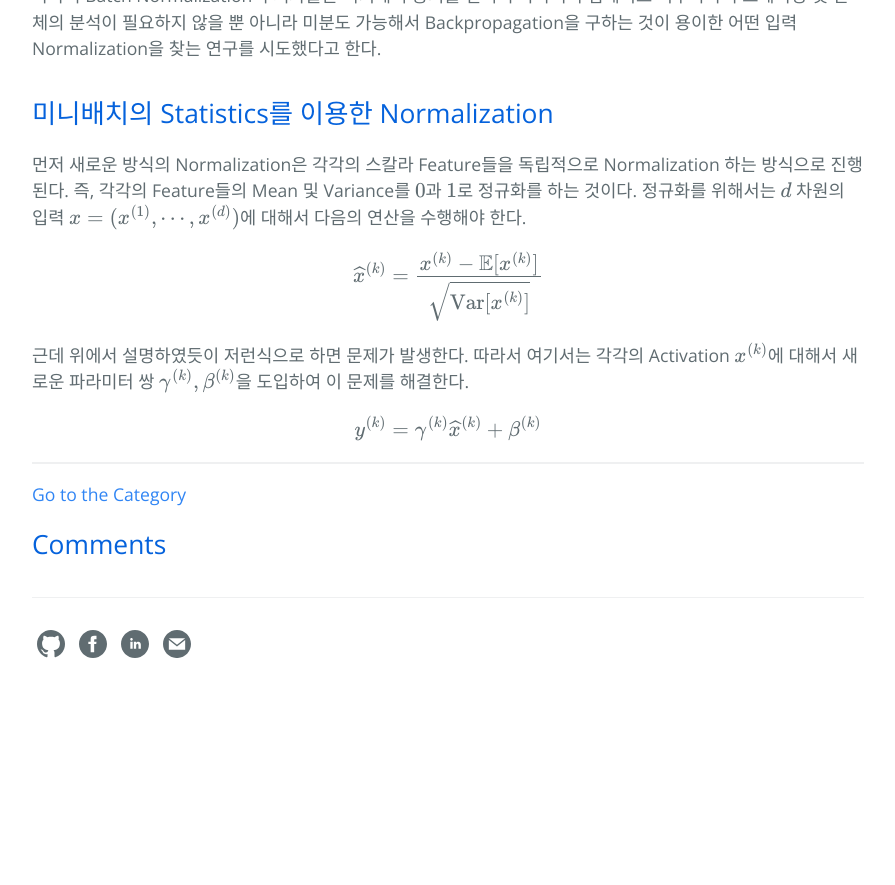
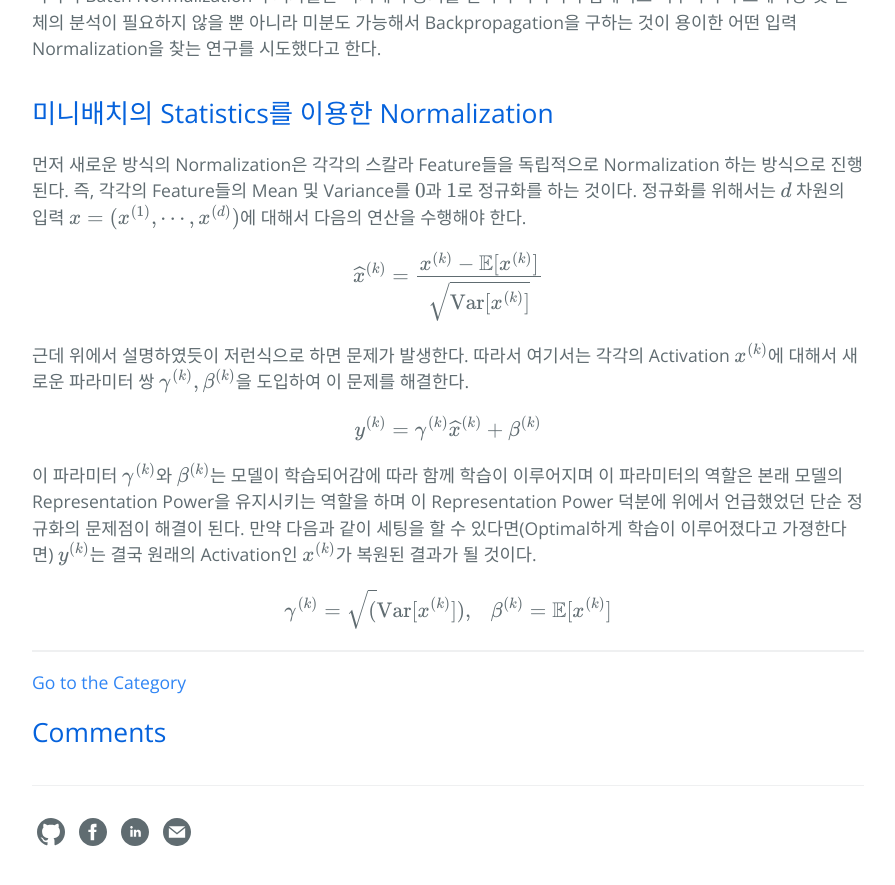
Before and after one commit to hcnoh/hcnoh.github.io, a Jekyll site: the page built from _posts/2018-11-27-batch-normalization.md, in a window 1280 px wide and 900 px high, scrolled down 4370 px. Shown: the top 885 px of the window, without its empty margins (192-1087 px from the left). Built offline with Jekyll 4.4.1, drawn with Linux system fonts in a browser that asks for light colours; formulas are drawn with MathJax 3; comment, search, counter and statistics services are not loaded; before the commit the page ends 5082 px from its top, so only the background shows below that.

Commit message:
Update 2018-11-27-batch-normalization.md

```diff
--- a/_posts/2018-11-27-batch-normalization.md
+++ b/_posts/2018-11-27-batch-normalization.md
@@ -133,3 +133,7 @@ $$\widehat{x}^{(k)} = \frac{x^{(k)} - \mathbb{E}[x^{(k)}]}{\sqrt{\text{Var}[x^{(
 근데 위에서 설명하였듯이 저런식으로 하면 문제가 발생한다. 따라서 여기서는 각각의 Activation $$x^{(k)}$$에 대해서 새로운 파라미터 쌍 $$\gamma^{(k)}, \beta^{(k)}$$을 도입하여 이 문제를 해결한다.
 
 $$y^{(k)} = \gamma^{(k)}\widehat{x}^{(k)} + \beta^{(k)}$$
+
+이 파라미터 $$\gamma^{(k)}$$와 $$\beta^{(k)}$$는 모델이 학습되어감에 따라 함께 학습이 이루어지며 이 파라미터의 역할은 본래 모델의 Representation Power을 유지시키는 역할을 하며 이 Representation Power 덕분에 위에서 언급했었던 단순 정규화의 문제점이 해결이 된다. 만약 다음과 같이 세팅을 할 수 있다면(Optimal하게 학습이 이루어졌다고 가졍한다면) $$y^{(k)}$$는 결국 원래의 Activation인 $$x^{(k)}$$가 복원된 결과가 될 것이다.
+
+$$\gamma^{(k)} = \sqrt(\text{Var}[x^{(k)}]), \ \ \ \beta^{(k)} = \mathbb{E}[x^{(k)}]$$
```
